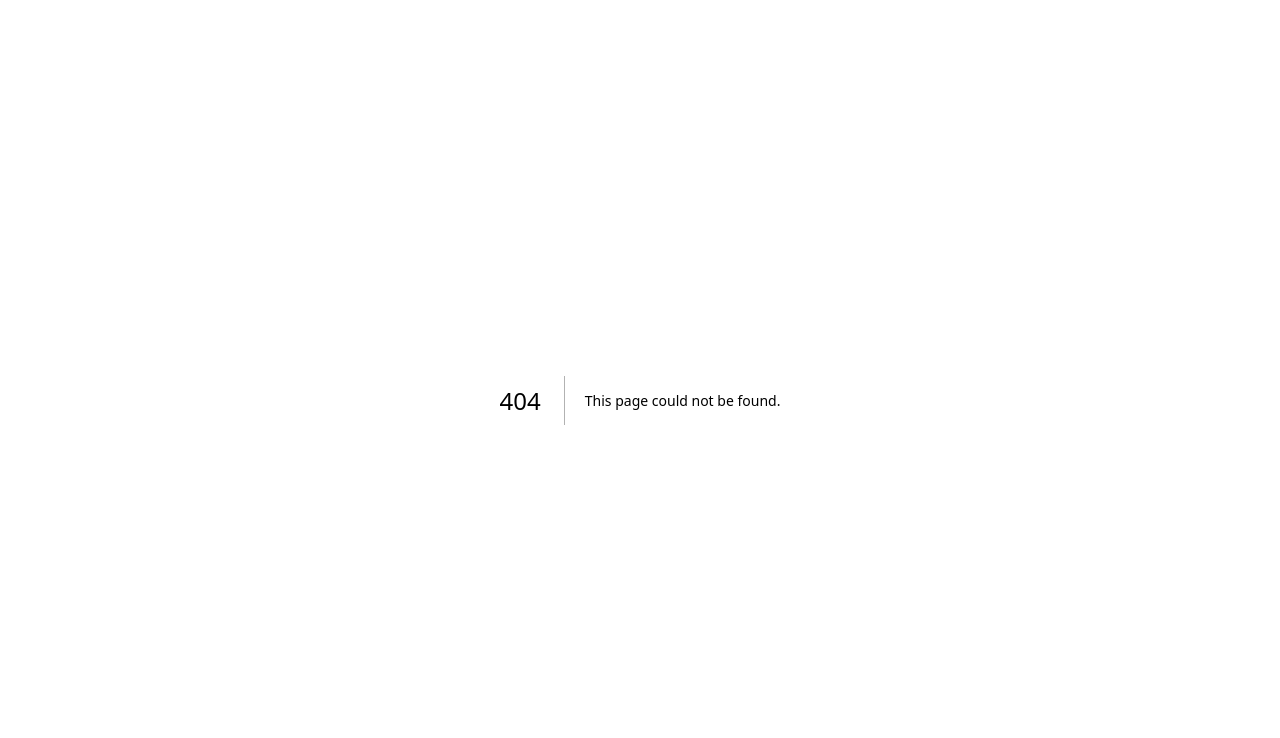
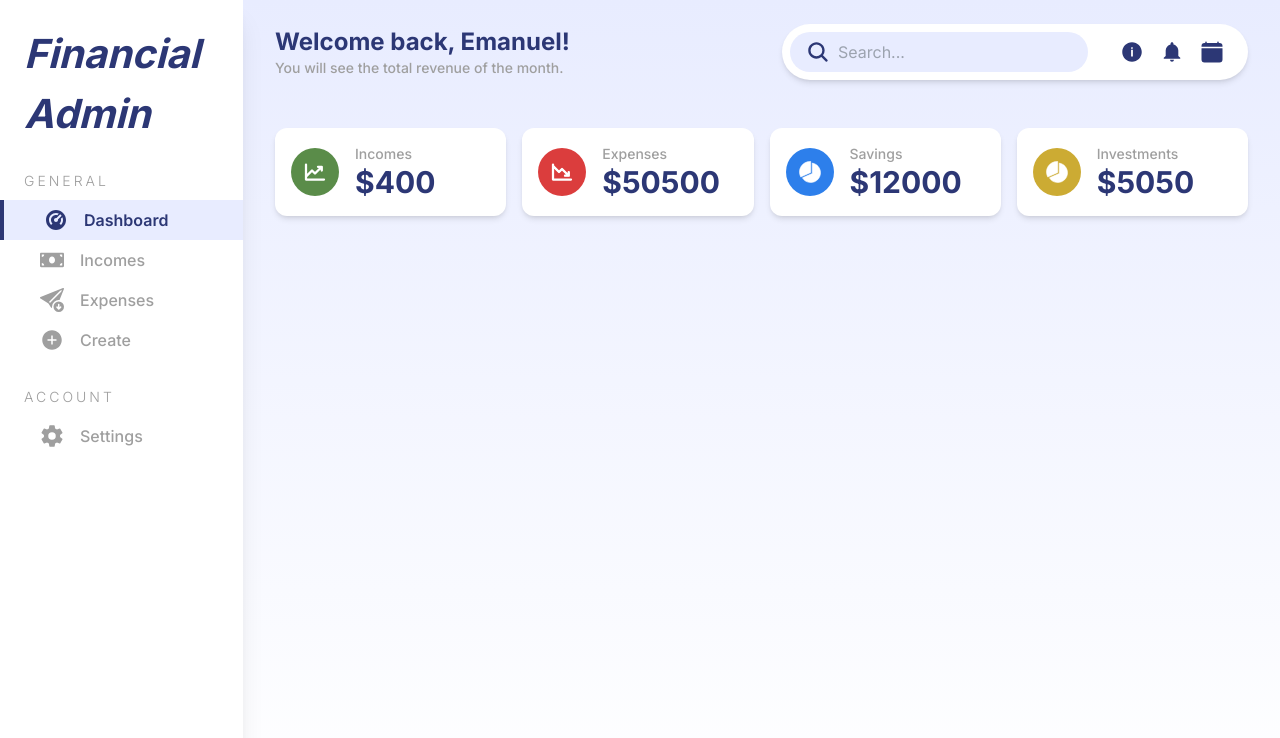
Before and after one commit to emaadev/nextjs-financial-admin, a Next.js app: page /dashboard/home in a window 1280 px wide. Before the commit this address had no page. Shown: the top 738 px of the page. Built offline with nearby package versions, Linux system fonts and the light colour scheme.

Commit message:
Adding the navigation component to navigate between routes

```diff
--- /dev/null
+++ b/app/constants/data.ts
@@ -0,0 +1,19 @@
+import { FaMoneyBill } from "react-icons/fa";
+import { IoAddCircleSharp, IoSettingsSharp } from "react-icons/io5";
+import { RiDashboard2Fill } from "react-icons/ri";
+import { BsSendArrowDownFill } from "react-icons/bs";
+
+export const navLinks = [
+  { href: "/dashboard/home", icon: RiDashboard2Fill, label: "Dashboard" },
+  { href: "/dashboard/incomes", icon: FaMoneyBill, label: "Incomes" },
+  {
+    href: "/dashboard/expenses",
+    icon: BsSendArrowDownFill,
+    label: "Expenses",
+  },
+  { href: "/dashboard/create", icon: IoAddCircleSharp, label: "Create" },
+];
+
+export const accountLinks = [
+  { href: "/dashboard/settings", icon: IoSettingsSharp, label: "Settings" },
+];
--- /dev/null
+++ b/app/dashboard/create/page.tsx
@@ -0,0 +1,12 @@
+export default function CreatePage() {
+  return (
+    <section className="dashboard-page">
+      <header className="dashboard-header">
+        <h2>Create an entry</h2>
+        <p>Select the type of the entry and create it.</p>
+      </header>
+
+      <hr className="w-[90%] border-1 border-gray-300" />
+    </section>
+  );
+}
--- /dev/null
+++ b/app/dashboard/home/page.tsx
@@ -0,0 +1,16 @@
+import { InfoBox, Navbar } from "@/components";
+
+export default function DashboardPage() {
+  return (
+    <section className="dashboard-page">
+      <Navbar />
+
+      <div className="tracker-container">
+        <InfoBox count={400} type={"incomes"} />
+        <InfoBox count={50500} type={"expenses"} />
+        <InfoBox count={12000} type={"savings"} />
+        <InfoBox count={5050} type={"investments"} />
+      </div>
+    </section>
+  );
+}
--- a/app/dashboard/layout.tsx
+++ b/app/dashboard/layout.tsx
@@ -1,4 +1,8 @@
-import { Navbar, Navigation } from "@/components";
+"use client";
+
+import ActiveNavbarContextProvider from "@/context/ActiveNavbarContext";
+
+import { Navigation } from "@/components";
 
 export default function DashboardLayout({
   children,
@@ -7,12 +11,11 @@ export default function DashboardLayout({
 }) {
   return (
     <main className="dashboard">
-      <Navigation />
+      <ActiveNavbarContextProvider>
+        <Navigation />
 
-      <section className="dashboard-container">
-        <Navbar />
-        {children}
-      </section>
+        <section className="dashboard-container">{children}</section>
+      </ActiveNavbarContextProvider>
     </main>
   );
 }
--- a/app/dashboard/page.tsx
+++ /dev/null
@@ -1,3 +0,0 @@
-export default function DashboardPage() {
-  return <section>Page.tsx</section>;
-}
--- a/app/globals.css
+++ b/app/globals.css
@@ -28,46 +28,55 @@ body,
   @apply flex flex-col items-start justify-start h-full w-full;
 }
 
+/* Dashboard Page */
+.dashboard-page {
+  @apply flex items-center justify-start flex-wrap w-full px-8;
+}
+
+.dashboard-page .tracker-container {
+  @apply flex items-center justify-start w-full gap-4;
+}
+
 /* Dashboard Navigation Aside */
-.dashboard-aside {
+.navigation-aside {
   @apply bg-white text-[var(--primary-color)] h-screen w-[300px] shadow-xl;
 }
 
-.dashboard-header {
+.navigation-header {
   @apply flex justify-start items-center font-bold m-6 text-[40px] italic;
 }
 
-.dashboard-links__container {
+.navigation-links__container {
   @apply font-bold mt-6;
 }
 
-.dashboard-links__container span {
+.navigation-links__container span {
   @apply font-light uppercase text-[var(--auxiliary-color)] text-sm tracking-[3px] p-6;
 }
 
-.dashboard-links__container ul {
+.navigation-links__container ul {
   @apply mt-2;
 }
 
-.dashboard-links__container ul li {
+.navigation-links__container ul li {
   @apply font-medium py-2 px-10 text-[var(--auxiliary-color)];
 }
 
-.dashboard-links__container ul li.active {
+.navigation-links__container ul li.active {
   @apply font-semibold bg-[var(--secondary-color)] text-[var(--primary-color)] border-l-4 border-[#2C3775];
 }
 
-.dashboard-links__container ul li a {
+.navigation-links__container ul li a {
   @apply flex justify-start items-center gap-4;
 }
 
-.dashboard-links__container ul li svg {
+.navigation-links__container ul li svg {
   @apply w-6 h-6;
 }
 
 /* Dashboard Navbar */
 .dashboard-navbar {
-  @apply w-full flex justify-between items-center px-10 my-6;
+  @apply w-full flex justify-between items-center my-6;
 }
 
 .dashboard-navbar__user h2 {
@@ -83,7 +92,7 @@ body,
 }
 
 .dashboard-navbar__data {
-  @apply flex justify-between items-center bg-white shadow-lg px-2 py-2 rounded-full;
+  @apply flex justify-between items-center bg-white shadow-md px-2 py-2 rounded-full;
 }
 
 .dashboard-navbar__data .info {
@@ -105,3 +114,45 @@ body,
 .dashboard-navbar__data .navigation {
   @apply flex w-full justify-center items-center gap-4 px-4;
 }
+
+/* InfoBox Styles */
+.infobox {
+  @apply w-full bg-white rounded-xl shadow-md flex items-center justify-start px-4 mt-6 py-4 gap-4;
+}
+
+.infobox .icon {
+  @apply w-12 h-12 rounded-full flex justify-center items-center;
+}
+
+.infobox .icon svg {
+  @apply text-white stroke-[12px];
+}
+
+.infobox svg {
+  @apply w-6 h-6;
+}
+
+.infobox .info {
+  @apply flex flex-col items-start justify-center;
+}
+
+.infobox .info h3 {
+  @apply text-sm font-medium text-[var(--auxiliary-color)];
+}
+
+.infobox .info span {
+  @apply text-3xl font-bold text-[var(--primary-color)];
+}
+
+/* Create Page */
+.dashboard-header {
+  @apply w-full flex flex-col justify-center items-start my-6;
+}
+
+.dashboard-header h2 {
+  @apply text-2xl font-bold text-[var(--primary-color)];
+}
+
+.dashboard-header p {
+  @apply text-sm font-medium text-[var(--auxiliary-color)];
+}
--- /dev/null
+++ b/components/dashboard/NavGroup.tsx
@@ -0,0 +1,17 @@
+import { ReactNode } from "react";
+
+interface NavGroupProps {
+  title: string;
+  children: ReactNode;
+}
+
+const NavGroup = ({ title, children }: NavGroupProps) => {
+  return (
+    <div className="navigation-links__container">
+      <span>{title}</span>
+      <ul>{children}</ul>
+    </div>
+  );
+};
+
+export default NavGroup;
--- /dev/null
+++ b/components/dashboard/NavItem.tsx
@@ -0,0 +1,27 @@
+import Link from "next/link";
+
+interface NavItemProps {
+  href: string;
+  icon: React.ReactNode;
+  children: React.ReactNode;
+  isActive: boolean;
+  setActive: (active: string) => void;
+}
+
+const NavItem = ({
+  href,
+  icon,
+  children,
+  isActive,
+  setActive,
+}: NavItemProps) => {
+  return (
+    <li className={`${isActive ? "active" : ""}`}>
+      <Link onClick={() => setActive(href)} href={href}>
+        {icon} {children}
+      </Link>
+    </li>
+  );
+};
+
+export default NavItem;
--- a/components/dashboard/Navigation.tsx
+++ b/components/dashboard/Navigation.tsx
@@ -1,58 +1,51 @@
+"use client";
+
+import React from "react";
 import Link from "next/link";
 
-import { FaMoneyBill } from "react-icons/fa";
-import { IoAddCircleSharp, IoSettingsSharp } from "react-icons/io5";
-import { RiDashboard2Fill } from "react-icons/ri";
-import { BsSendArrowDownFill } from "react-icons/bs";
+import { useActiveNav } from "@/context/ActiveNavbarContext";
+import { accountLinks, navLinks } from "@/app/constants/data";
+
+import { NavGroup, NavItem } from "@/components";
 
 const Navigation = () => {
+  const { active, setActive } = useActiveNav();
+
   return (
-    <aside className="dashboard-aside">
-      <header className="dashboard-header">
+    <aside className="navigation-aside">
+      <header className="navigation-header">
         <Link href="/dashboard">
           Financial <br /> Admin
         </Link>
       </header>
 
-      <div className="dashboard-links__container">
-        <span>GENERAL</span>
-        <ul>
-          <li className="active">
-            <Link href="/dashboard">
-              <RiDashboard2Fill /> Dashboard
-            </Link>
-          </li>
+      <NavGroup title="GENERAL">
+        {navLinks.map((link) => (
+          <NavItem
+            key={link.href}
+            href={link.href}
+            icon={React.createElement(link.icon)}
+            isActive={active === link.href}
+            setActive={setActive}
+          >
+            {link.label}
+          </NavItem>
+        ))}
+      </NavGroup>
 
-          <li>
-            <Link href="/incomes">
-              <FaMoneyBill /> Incomes
-            </Link>
-          </li>
-
-          <li>
-            <Link href="/expenses">
-              <BsSendArrowDownFill /> Expenses
-            </Link>
-          </li>
-
-          <li>
-            <Link href="/create">
-              <IoAddCircleSharp /> Create
-            </Link>
-          </li>
-        </ul>
-      </div>
-
-      <div className="dashboard-links__container">
-        <span>ACCOUNT</span>
-        <ul>
-          <li>
-            <Link href="/dashboard">
-              <IoSettingsSharp /> Settings
-            </Link>
-          </li>
-        </ul>
-      </div>
+      <NavGroup title="ACCOUNT">
+        {accountLinks.map((link) => (
+          <NavItem
+            key={link.href}
+            href={link.href}
+            icon={React.createElement(link.icon)}
+            isActive={active === link.href}
+            setActive={setActive}
+          >
+            {link.label}
+          </NavItem>
+        ))}
+      </NavGroup>
     </aside>
   );
 };
--- a/components/index.ts
+++ b/components/index.ts
@@ -1,4 +1,8 @@
 import Navbar from "./dashboard/Navbar";
 import Navigation from "./dashboard/Navigation";
+import NavGroup from "./dashboard/NavGroup";
+import NavItem from "./dashboard/NavItem";
 
-export { Navigation, Navbar };
+import InfoBox from "./shared/InfoBox";
+
+export { Navigation, Navbar, InfoBox, NavGroup, NavItem };
--- /dev/null
+++ b/components/shared/InfoBox.tsx
@@ -0,0 +1,78 @@
+"use client";
+
+import { useEffect, useState } from "react";
+import { IoPieChartSharp } from "react-icons/io5";
+
+import { PiChartLineDownLight, PiChartLineUpLight } from "react-icons/pi";
+import { RiArrowDownDoubleFill, RiArrowUpDoubleFill } from "react-icons/ri";
+
+// Type of elements config
+const infoBoxConfig = {
+  incomes: {
+    title: "Incomes",
+    icon: <PiChartLineUpLight />,
+    color: "#5a8c49", // green
+  },
+  expenses: {
+    title: "Expenses",
+    icon: <PiChartLineDownLight />,
+    color: "#db3d3d", // red
+  },
+  savings: {
+    title: "Savings",
+    icon: <IoPieChartSharp />,
+    color: "#2d7feb", // blue
+  },
+  investments: {
+    title: "Investments",
+    icon: <IoPieChartSharp />,
+    color: "#ccab33", // yellow
+  },
+};
+
+interface InfoBoxProps {
+  type: keyof typeof infoBoxConfig;
+  count: number;
+}
+
+const InfoBox = ({ type, count }: InfoBoxProps) => {
+  const [lastCount, setLastCount] = useState<number>(count);
+  const [arrowIcon, setArrowIcon] = useState<React.ReactNode>(null);
+
+  useEffect(() => {
+    // Evaluate if the current count is different than last count
+    // and render the correct icon
+    if (count !== lastCount) {
+      if (count > lastCount) {
+        setArrowIcon(
+          <RiArrowUpDoubleFill className="w-8 h-8 text-green-600" />
+        );
+      } else if (count < lastCount) {
+        setArrowIcon(
+          <RiArrowDownDoubleFill className="w-8 h-8 text-red-600" />
+        );
+      }
+    }
+    setLastCount(count);
+  }, [count, lastCount]);
+
+  // Set the element type
+  const { title, icon, color } = infoBoxConfig[type];
+
+  return (
+    <div className="infobox">
+      <div className="icon" style={{ backgroundColor: color }}>
+        {icon}
+      </div>
+
+      <div className="info">
+        <h3>{title}</h3>
+        <span>${count}</span>
+      </div>
+
+      <div className="status">{arrowIcon}</div>
+    </div>
+  );
+};
+
+export default InfoBox;
--- /dev/null
+++ b/context/ActiveNavbarContext.tsx
@@ -0,0 +1,38 @@
+import { createContext, useState, useContext } from "react";
+
+type NavType = string;
+
+interface ActiveNavContextType {
+  active: NavType;
+  setActive: (active: NavType) => void;
+}
+
+const ActiveNavContext = createContext<ActiveNavContextType | undefined>(
+  undefined
+);
+
+export const useActiveNav = () => {
+  const context = useContext(ActiveNavContext);
+  if (!context) {
+    throw new Error(
+      "useActiveNav must be used within an ActiveNavbarContextProvider"
+    );
+  }
+  return context;
+};
+
+export const ActiveNavbarContextProvider = ({
+  children,
+}: {
+  children: React.ReactNode;
+}) => {
+  const [active, setActive] = useState<NavType>("/dashboard/home");
+
+  return (
+    <ActiveNavContext.Provider value={{ active, setActive }}>
+      {children}
+    </ActiveNavContext.Provider>
+  );
+};
+
+export default ActiveNavbarContextProvider;
```
